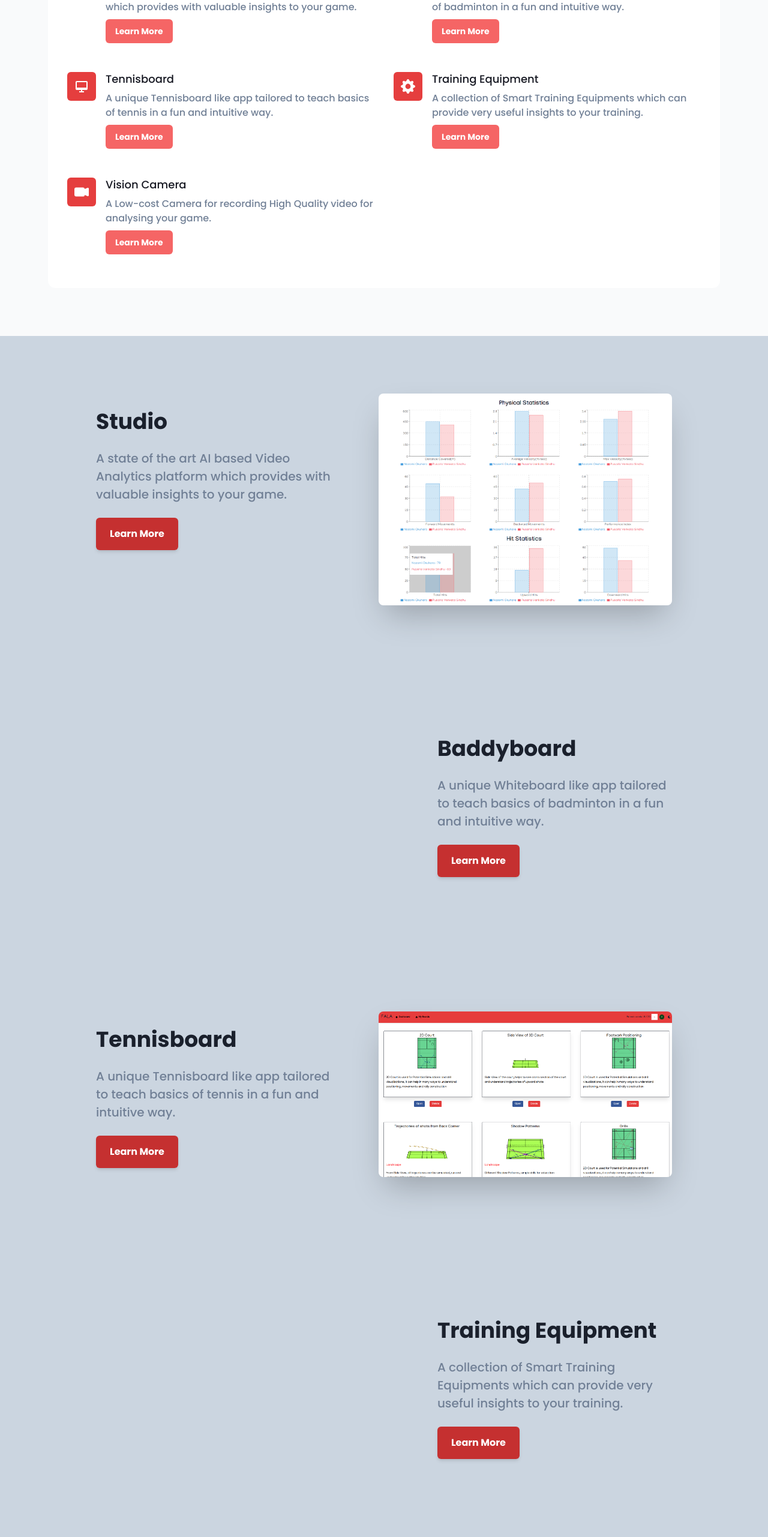
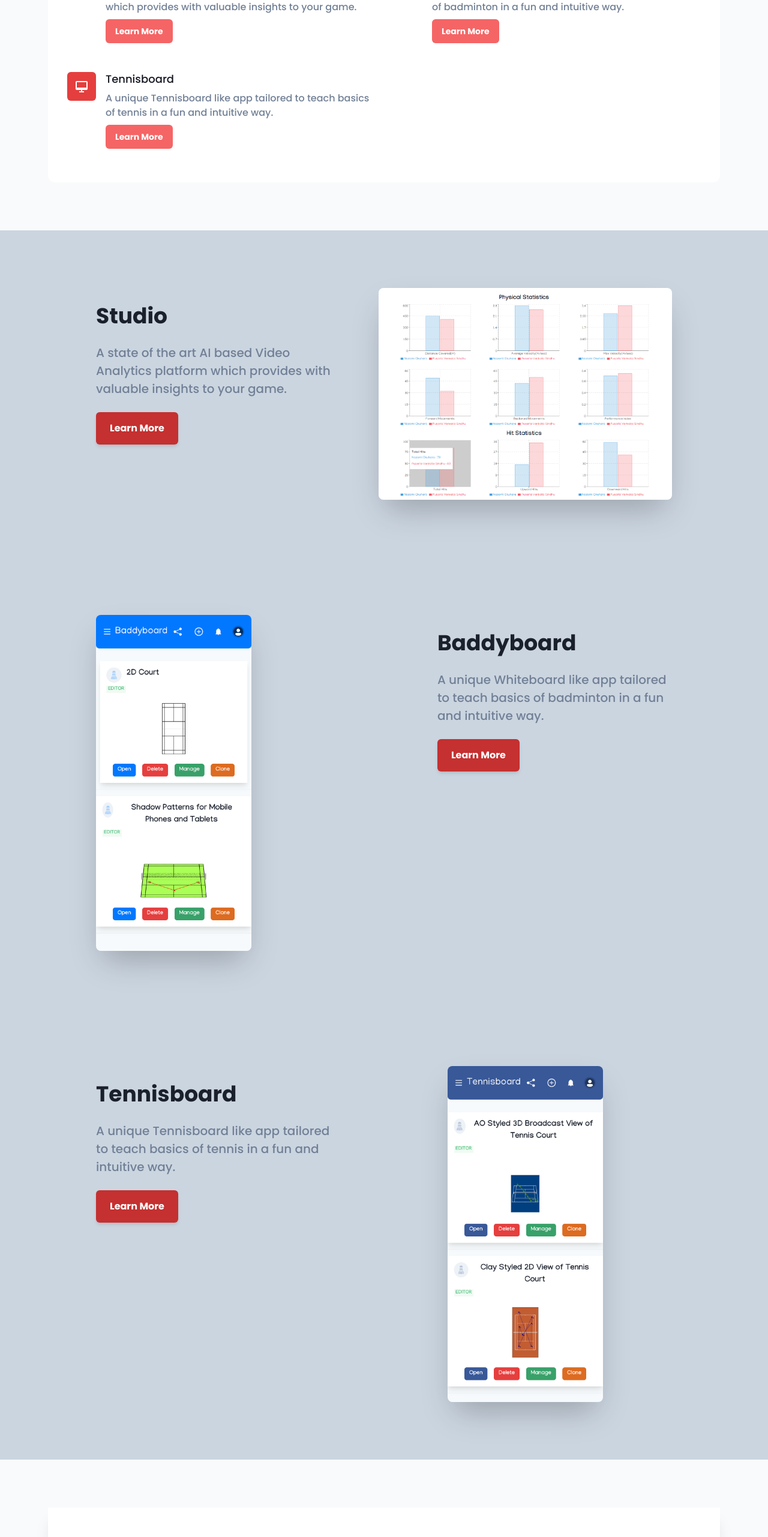
Before and after one commit to reticulo-sport-tech/main-web-app, a Next.js app: page / in a window 1280 px wide. Shown: the part 1304-3866 px from the top of the page at 60% size. Built offline with nearby package versions, Linux system fonts and the light colour scheme; no server answers.

Commit message:
Ecosystem-Page Updated

```diff
--- a/src/components/main/MainEcosystem.tsx
+++ b/src/components/main/MainEcosystem.tsx
@@ -7,6 +7,7 @@
   Image,
   Flex,
   useBreakpointValue,
+  Center,
 } from "@chakra-ui/react";
 import Link from "next/link";
 import { products } from "data";
@@ -17,12 +18,14 @@
   moreHref,
   title,
   isLeft = true,
+  isPortrait,
 }: {
   title?: string;
   description?: string;
   moreHref?: string;
   img?: string;
   isLeft?: boolean;
+  isPortrait?: boolean
 }) => {
   const descColor = useColorModeValue("gray.500", "gray.300");
   const linkColor = "white";
@@ -35,7 +38,8 @@
       {!isLeft && !isMobile && (
         <Box w={{ base: "full", md: 10 / 12 }} mx="auto" textAlign="center">
           <Image
-            w="full"
+            h={isPortrait ? '70vh' : ''}
+            w={!isPortrait ? 'full' : ''}
             rounded="lg"
             shadow="2xl"
             src={img}
@@ -65,7 +69,7 @@
         <Stack
           direction={{ base: "column", sm: "row" }}
           mb={{ base: 4, md: 8 }}
-          spacing={2}
+          spacing={2} flex
         >
           <Box display="inline-flex" rounded="md" shadow="md">
             <Link href={moreHref ?? "#"} passHref>
@@ -93,13 +97,16 @@
       </Box>
       {(isLeft || isMobile) && (
         <Box w={{ base: "full", md: 10 / 12 }} mx="auto" textAlign="center">
+          <Center>
             <Image
-            w="full"
+              h={isPortrait ? '70vh' : ''}
+              w={!isPortrait ? 'full' : ''}
               rounded="lg"
               shadow="2xl"
               src={img}
               alt="screenshot"
             />
+          </Center>
         </Box>
       )}
     </>
@@ -129,6 +136,7 @@
           img={p.featureImage}
           moreHref={`/${p.id}`}
           isLeft={index % 2 === 0}
+          isPortrait={index === 0 ? false : true}
         />
       ))}
     </Box>
--- a/src/data/index.tsx
+++ b/src/data/index.tsx
@@ -19,7 +19,7 @@
     id: "baddyboard",
     description: "A unique Whiteboard like app tailored to teach basics of badminton in a fun and intuitive way.",
     icon: BiDesktop,
-    featureImage: "/Whiteboard/wb-dash.png",
+    featureImage: "/Baddyboard/dash.png",
   },
   {
     name: "Tennisboard",
@@ -27,25 +27,7 @@
     id: "tennisboard",
     description: "A unique Tennisboard like app tailored to teach basics of tennis in a fun and intuitive way.",
     icon: BiDesktop,
-    featureImage: "/Whiteboard/wb-dash.png",
-  },
-  {
-    name: "Training Equipment",
-    subLabel: "Smart Training Machines",
-    id: "trainex",
-    description:
-      "A collection of Smart Training Equipments which can provide very useful insights to your training.",
-    icon: BsFillGearFill,
-    featureImage: "/TrainEx/trainex.jpg",
-  },
-  {
-    name: "Vision Camera",
-    subLabel: "Low-cost Camera Solutions",
-    id: "vcam",
-    description:
-      "A Low-cost Camera for recording High Quality video for analysing your game.",
-    icon: BsCameraVideoFill,
-    featureImage: "/VCam/rpi-camera-red.jpg",
+    featureImage: "/Tennisboard/Dash.png",
   },
 ];
 
```
Lines whose indentation alone changed are shown as unchanged.
